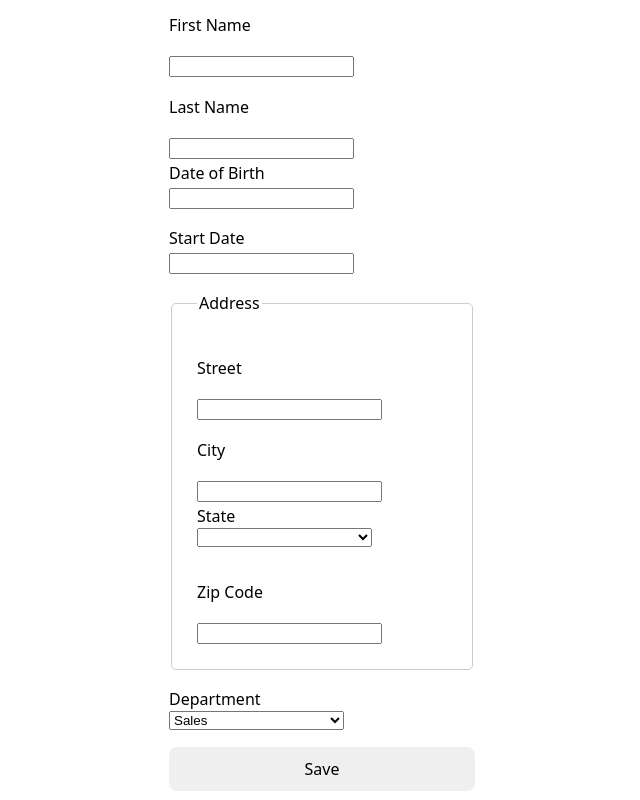
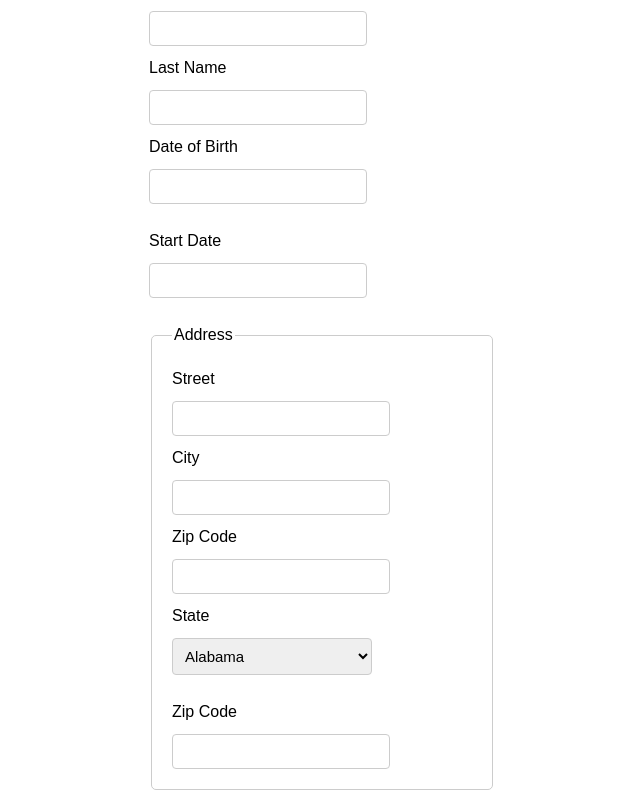
Before and after one commit to Andoniaina-Manantsoa/HRnet_modifier, a React app: page / in a window 1280 px wide. Shown: the part 220-1020 px from the top of the page, without its empty margins (318-958 px from the left). Built offline with nearby package versions, Linux system fonts and the light colour scheme; the HTML template or start-up script is replaced by a standard one.

Commit message:
mise en page du formulaire et affichage des selections sur state

```diff
--- a/src/components/CreatEmplyeeForm.jsx
+++ b/src/components/CreatEmployeeForm.jsx
@@ -1,8 +1,8 @@
 // src/components/CreateEmployeeForm.jsx
 import React, { useState } from 'react';
 import useLocalStorage from '../hooks/useLocalStorage';
-import DatePickerInput from "../components/DatePickerInput";
-import SelectInput from "../components/SelectInput";
+import DatePickerInput from "./DatePickerInput";
+import SelectInput from "./SelectInput";
 import { states } from "../data/states";
 
 const departments = [
@@ -12,6 +12,11 @@ const departments = [
     { value: "Human Resources", label: "Human Resources" },
     { value: "Legal", label: "Legal" },
 ];
+
+const stateOptions = states.map((state) => ({
+    value: state.name,
+    label: state.name,
+}));
 
 export default function CreateEmployeeForm() {
     const [employees, setEmployees] = useLocalStorage('employees', []);
@@ -60,76 +65,63 @@ export default function CreateEmployeeForm() {
     return (
         <>
             <form onSubmit={handleSubmit} className="employee-form">
-                <label>
-                    <p>First Name</p>
-                    <input name="firstName" value={formData.firstName} onChange={handleChange} required />
-                </label>
+                <label htmlFor="firstName">First Name</label>
+                <input id="firstName" name="firstName" value={formData.firstName} onChange={handleChange} required/>
 
-                <label>
-                    <p>Last Name</p>
-                    <input name="lastName" value={formData.lastName} onChange={handleChange} required />
-                </label>
+                <label htmlFor="lastName">Last Name</label>
+                <input id="lastName" name="lastName" value={formData.lastName} onChange={handleChange} required />
 
-                <label>
+                <label htmlFor="dateOfBirth">Date of Birth</label>
                     <DatePickerInput
-                        label="Date of Birth"
                         id="dateOfBirth"
                         selectedDate={formData.dateOfBirth}
                         onChange={(date) => handleDateChange("dateOfBirth", date)}
                     />
-                </label>
 
-                <label>
+                <label htmlFor="startDate">Start Date</label>
                     <DatePickerInput
-                        label="Start Date"
                         id="startDate"
                         selectedDate={formData.startDate}
                         onChange={(date) => handleDateChange("startDate", date)}
                     />
-                </label>
 
                 <fieldset className='adress'>
                     <legend>Address</legend>
 
-                    <label>
-                        <p>Street</p>
+                    <label htmlFor="street">Street</label>
                         <input name="street" value={formData.street} onChange={handleChange} />
-                    </label>
 
-                    <label>
-                        <p>City</p>
+
+                    <label htmlFor="city">City</label>
                         <input name="city" value={formData.city} onChange={handleChange} />
-                    </label>
 
-                    <label>
+                    <label htmlFor="zipCode">Zip Code</label>
+                    <input name="zipCode" value={formData.zipCode} onChange={handleChange} />
+
+                    <label htmlFor="state">State</label>
                         <SelectInput
-                            label="State"
                             id="state"
                             name="state"
                             value={formData.state}
                             onChange={handleChange}
-                            options={states}
+                            options={stateOptions}
                         />
-                    </label>
 
-                    <label>
-                        <p>Zip Code</p>
+                    <label htmlFor="zipCode">Zip Code</label>
                         <input name="zipCode" value={formData.zipCode} onChange={handleChange} />
-                    </label>
+
                 </fieldset>
 
-                <label>
+                <label htmlFor="department">Department</label>
                     <SelectInput
-                        label="Department"
                         id="department"
                         name="department"
                         value={formData.department}
                         onChange={handleChange}
                         options={departments}
                     />
-                </label>
 
-                <button type="submit">Save</button>
+                <button type="submit" className='button_save'>Save</button>
             </form>
 
             {showModal && (
--- a/src/pages/CreatEmployee.jsx
+++ b/src/pages/CreatEmployee.jsx
@@ -1,5 +1,5 @@
 import React from 'react';
-import CreateEmployeeForm from '../components/CreatEmplyeeForm.jsx';
+import CreateEmployeeForm from '../components/CreatEmployeeForm.jsx';
 
 export default function CreateEmployee() {
     return (
--- a/src/styles/index.css
+++ b/src/styles/index.css
@@ -20,32 +20,28 @@ a:hover {
 body {
   display: flex;
   justify-content: center;
-  place-items: center;
   min-width: 320px;
   min-height: 100vh;
+  font-family: 'Arial', Courier, monospace;
 }
 
-button {
+.button_save {
+  width: 150px;
   border-radius: 8px;
   border: 1px solid transparent;
   padding: 0.6em 1.2em;
-  font-size: 1em;
-  font-weight: 500;
-  font-family: inherit;
+  font-size: 15px;
   cursor: pointer;
-  transition: border-color 0.25s;
+  transition: border-color 0.30s;
 }
-button:hover {
-  border-color: #646cff;
-}
-button:focus,
-button:focus-visible {
-  outline: 4px auto -webkit-focus-ring-color;
+.button_save:hover {
+  background-color: #646cff;
+  color: white;
 }
 
 .title {
   text-align: center;
-  margin-bottom: 40px;
+  margin-bottom: 20px;
 }
 
 .title_create_employee {
@@ -56,26 +52,33 @@ button:focus-visible {
 .employee-form {
   display: flex;
   flex-direction: column;
-  gap: 2px;
+  gap: 10px;
   max-width: 800px;
-  margin: auto;
 }
 
 .adress {
   display: flex;
-  width: 250px;
+  width: 300px;
   flex-direction: column;
-  gap: 2px;
+  gap: 10px;
   border: 1px solid #ccc;
-  padding: 25px;
+  padding: 20px;
   border-radius: 5px;
-  margin-bottom: 15px;
+  margin-bottom: 25px;
 }
 .form-group {
   display: flex;
-  width: 175px;
   flex-direction: column;
   margin-bottom: 15px;
+}
+
+input,
+#state, #department {
+  width: 200px;
+  padding: 8px;
+  font-size: 15px;
+  border: 1px solid #ccc;
+  border-radius: 4px;
 }
 
 .lien_tableau {
```
